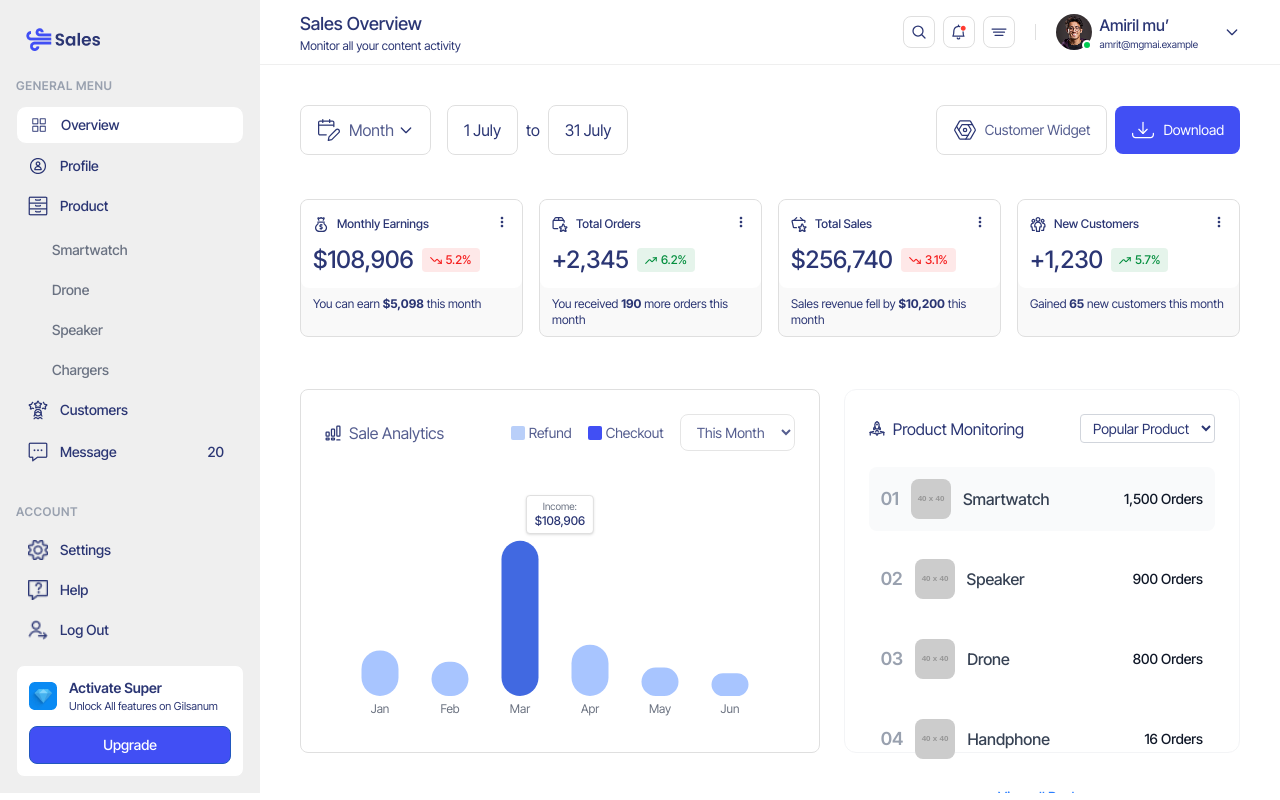
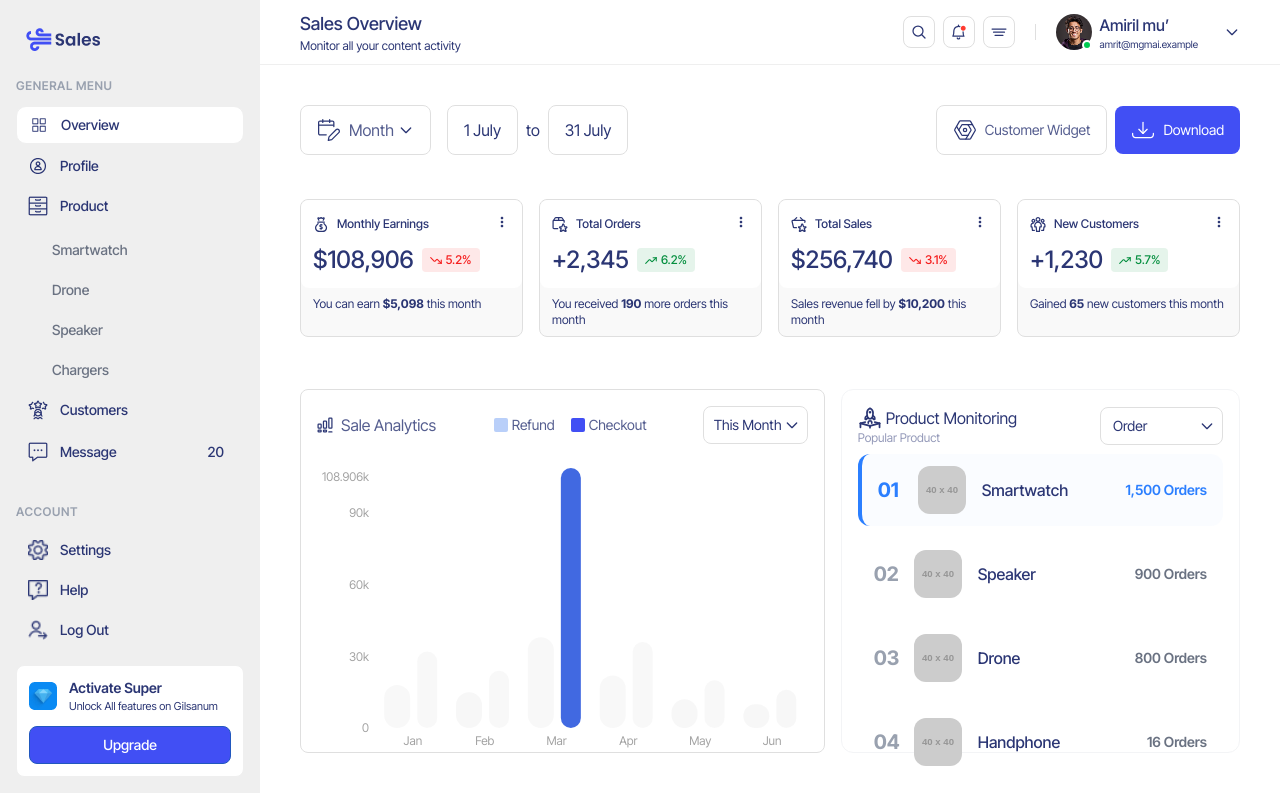
Before and after one commit to md-ashikur/Gilsanum-client, a React (Vite) app: page /dashboard in a window 1280 px wide. Built offline with nearby package versions, Linux system fonts and the light colour scheme.

Commit message:
product component

```diff
--- a/src/components/dashboard/Dashboard.tsx
+++ b/src/components/dashboard/Dashboard.tsx
@@ -5,12 +5,12 @@ import ProductMonitoring from './ProductMonitoring';
 import type { ChartDataType, ProductItemType } from '../../types';
 
 const chartData: ChartDataType[] = [
-  { month: 'Jan', value: 32000 },
-  { month: 'Feb', value: 24000 },
-  { month: 'Mar', value: 108906, isHighlighted: true },
-  { month: 'Apr', value: 36000 },
-  { month: 'May', value: 20000 },
-  { month: 'Jun', value: 16000 },
+  { month: 'Jan', value: 32000, refund: 18000 },
+  { month: 'Feb', value: 24000, refund: 15000 },
+  { month: 'Mar', value: 108906, refund: 38000, isHighlighted: true },
+  { month: 'Apr', value: 36000, refund: 22000 },
+  { month: 'May', value: 20000, refund: 12000 },
+  { month: 'Jun', value: 16000, refund: 10000 },
 ];
 
 const productsData: ProductItemType[] = [
@@ -53,7 +53,7 @@ const Dashboard: React.FC = () => {
       <DashboardStats />
 
       {/* Charts and Product Monitoring */}
-      <div className="flex gap-6">
+      <div className="flex gap-4">
         <SalesAnalytics data={chartData} />
         <ProductMonitoring products={productsData} />
       </div>
--- a/src/components/dashboard/ProductMonitoring.tsx
+++ b/src/components/dashboard/ProductMonitoring.tsx
@@ -1,53 +1,68 @@
 import React from 'react';
 import type { ProductItemType } from '../../types';
-import product from '../../../public/images/Startup-Product-Rocket-Box--Streamline-Ultimate.svg';
+import product from '/images/Startup-Product-Rocket-Box--Streamline-Ultimate.svg';
 interface ProductMonitoringProps {
   products: ProductItemType[];
 }
 
 const ProductMonitoring: React.FC<ProductMonitoringProps> = ({ products }) => {
   return (
-    <div className="bg-white w-[468px] h-[364px] rounded-xl p-6 text-secondary-200 border border-gray-100">
-      <div className="flex items-center justify-between mb-6">
-       <div className='flex items-center space-x-2'>
-         <img src={product} alt="" />
-        <h3 >Product Monitoring</h3>
-       </div>
-        <select className="border border-gray-300 rounded px-2 py-1 text-sm">
-          <option>Popular Product</option>
-          <option>New Products</option>
-          <option>Top Selling</option>
-        </select>
+    <div className="bg-white w-[468px] h-[364px] rounded-xl p-4 text-secondary-200 border border-gray-100">
+      <div className="flex  items-center justify-between mb-2">
+        <div className='flex flex-col space-x-1'>
+          <div className='flex items-center space-x-1'>
+          <img src={product} alt="" className="w-6 h-6" />
+          <h3 className=" text-secondary-200 ">Product Monitoring</h3>
+        </div>
+        <p className="text-xs text-secondary-200 opacity-50">Popular Product</p>
+        </div>
+        <div className="relative">
+          <select className="appearance-none bg-white border border-white-200 rounded-lg px-3 py-2 text-sm text-secondary-200 focus:outline-none ">
+            <option>Order</option>
+            <option>Popular Product</option>
+            <option>New Products</option>
+            <option>Top Selling</option>
+          </select>
+          <svg className="absolute right-2 top-1/2 transform -translate-y-1/2 w-4 h-4 text-secondary-200 pointer-events-none" fill="none" stroke="currentColor" viewBox="0 0 24 24">
+            <path strokeLinecap="round" strokeLinejoin="round" strokeWidth={2} d="M19 9l-7 7-7-7" />
+          </svg>
+        </div>
       </div>
 
-      <div className="space-y-4">
+
+
+      <div className="space-y-3">
         {products.map((product, index) => (
           <div
             key={product.id}
-            className={`flex items-center justify-between p-3 rounded-lg ${
-              index === 0 ? 'bg-gray-50' : ''
+            className={`flex items-center justify-between py-3 px-4 rounded-xl ${
+              index === 0 ? 'bg-blue-50/30 border-l-4 border-l-blue-500' : ''
             }`}
           >
-            <div className="flex items-center space-x-3">
-              <span className="text-lg font-semibold text-gray-400">
+            <div className="flex items-center space-x-4">
+              <span className={`text-xl font-bold w-6 ${
+                index === 0 ? 'text-blue-500' : 'text-gray-400'
+              }`}>
                 {product.rank.toString().padStart(2, '0')}
               </span>
               <img
                 src={product.image}
                 alt={product.name}
-                className="w-10 h-10 rounded-lg object-cover"
+                className="w-12 h-12 rounded-xl object-cover"
               />
-              <span className="font-medium text-gray-700">{product.name}</span>
+              <span className="font-medium text-secondary-200 text-base">{product.name}</span>
             </div>
-            <span className="text-sm font-medium text-gray-900">
+            <span className={`text-sm font-semibold ${
+              index === 0 ? 'text-blue-500' : 'text-gray-500'
+            }`}>
               {product.orders.toLocaleString()} Orders
             </span>
           </div>
         ))}
       </div>
 
-      <button className="w-full mt-4 text-blue-500 text-sm font-medium hover:text-blue-600 transition-colors">
-        View all Ranks
+      <button className="w-full mt-6 text-gray-400 text-sm font-medium hover:text-gray-600 transition-colors underline">
+        view all details
       </button>
     </div>
   );
--- a/src/components/dashboard/SalesAnalytics.tsx
+++ b/src/components/dashboard/SalesAnalytics.tsx
@@ -1,17 +1,30 @@
 import React from 'react';
-import { BarChart, Bar, XAxis, YAxis, ResponsiveContainer, Cell } from 'recharts';
+import { BarChart, Bar, XAxis, YAxis, ResponsiveContainer, Cell, Tooltip } from 'recharts';
 import type { ChartDataType } from '../../types';
-import sales from "../../../public/images/Dual-Sim-Signal-4--Streamline-Ultimate.svg";
+import sales from "/images/Dual-Sim-Signal-4--Streamline-Ultimate.svg";
+
 interface SalesAnalyticsProps {
   data: ChartDataType[];
 }
 
+// Custom tooltip component
+const CustomTooltip = ({ active, payload }: { active?: boolean; payload?: Array<{ payload: ChartDataType }> }) => {
+  if (active && payload && payload.length) {
+    const data = payload[0].payload;
+    return (
+      <div className="bg-white text-secondary-200 text-xs px-3 py-2 border border-white-200 rounded-[4px] shadow-lg">
+        <div className="text-[12px] mb-1">Income:</div>
+        <div className="font-semibold text-[14px]">${data.value.toLocaleString()}</div>
+
+      </div>
+    );
+  }
+  return null;
+};
+
 const SalesAnalytics: React.FC<SalesAnalyticsProps> = ({ data }) => {
-  // Find the highlighted item for tooltip
-  const highlightedItem = data.find(item => item.isHighlighted);
-
   return (
-    <div className="lg:col-span-2 bg-white w-[617px] h-[364px] rounded-[8px] p-6 border border-white-200">
+    <div className="lg:col-span-2 bg-white w-[617px] h-[364px] rounded-[8px] p-4 border border-white-200 overflow-hidden">
       <div className="flex items-center justify-between mb-6">
         <div className='flex items-center space-x-2'>
           <img src={sales} alt="" />
@@ -27,55 +40,70 @@ const SalesAnalytics: React.FC<SalesAnalyticsProps> = ({ data }) => {
             <div className="w-[14px] h-[14px] bg-primary-500 rounded-[2px]"></div>
             <span className="text-secondary-200 opacity-80">Checkout</span>
           </div>
-          <select className="border border-white-200 rounded-[8px] px-3 py-2  text-secondary-200 opacity-80 bg-white outline-none">
+         <div className="relative ml-10">
+           <select className="appearance-none bg-white border border-white-200 rounded-[8px] px-[10px] py-2 text-sm text-secondary-200 pr-6 focus:outline-none ">
             <option>This Month</option>
             <option>Last Month</option>
             <option>This Year</option>
           </select>
+           <svg className="absolute right-2 top-1/2 transform -translate-y-1/2 w-4 h-4 text-secondary-200 pointer-events-none" fill="none" stroke="currentColor" viewBox="0 0 24 24">
+            <path strokeLinecap="round" strokeLinejoin="round" strokeWidth={2} d="M19 9l-7 7-7-7" />
+          </svg>
+         </div>
         </div>
       </div>
 
       {/* Chart */}
-      <div className="h-64 relative ">
+      <div className="h-full relative">
         <ResponsiveContainer width="100%" height="100%">
-          <BarChart data={data} margin={{ top: 50, right: 30, left: 20, bottom: 5 }}>
+          <BarChart
+            data={data}
+            margin={{ top: 0, right: 0, left: 0, bottom: 40 }}
+          >
             <XAxis
               dataKey="month"
               axisLine={false}
               tickLine={false}
-              tick={{ fontSize: 12, fill: '#6B7280' }}
+              tick={{ fontSize: 12, fill: '#A3A3A3' }}
             />
-            <YAxis hide />
+            <YAxis
+              axisLine={false}
+              tickLine={false}
+              tick={{ fontSize: 12, fill: '#A3A3A3' }}
+              tickFormatter={(value) => {
+                if (value >= 1000) {
+                  return `${value / 1000}k`;
+                }
+                return value.toString();
+              }}
+              domain={[0,'dataMax']}
+            />
+            <Tooltip content={<CustomTooltip />} />
+            {/* First bar (Refund) */}
+            <Bar
+              dataKey="refund"
+              radius={[50, 50, 50, 50]}
+              maxBarSize={37}
+              fill="#D9D9D933"
+              stroke="none"
+            />
+            {/* Second bar (Checkout) */}
             <Bar
               dataKey="value"
               radius={[50, 50, 50, 50]}
-              maxBarSize={37}
+              maxBarSize={20}
+              stroke="none"
             >
               {data.map((entry, index) => (
                 <Cell
                   key={`cell-${index}`}
-                  fill={entry.isHighlighted ? '#4169E1' : '#A8C5FF'}
+                  fill={entry.isHighlighted ? '#4169E1' : '#D9D9D933'}
+                  stroke="none"
                 />
               ))}
             </Bar>
           </BarChart>
         </ResponsiveContainer>
-
-        {/* Custom tooltip for highlighted item */}
-        {highlightedItem && (
-          <div
-            className="absolute bg-white border border-white-200 text-xs px-2 py-1 rounded shadow-sm text-center pointer-events-none"
-            style={{
-              top: '20px',
-              left: '50%',
-              transform: 'translateX(-50%)',
-              zIndex: 10
-            }}
-          >
-            <div className="text-[10px] text-gray-500">Income:</div>
-            <div className="font-medium text-secondary-200">${highlightedItem.value.toLocaleString()}</div>
-          </div>
-        )}
       </div>
     </div>
   );
--- a/src/types/index.ts
+++ b/src/types/index.ts
@@ -33,6 +33,7 @@ export interface ProductItemType {
 export interface ChartDataType {
   month: string;
   value: number;
+  refund: number;
   isHighlighted?: boolean;
 }
 
```
